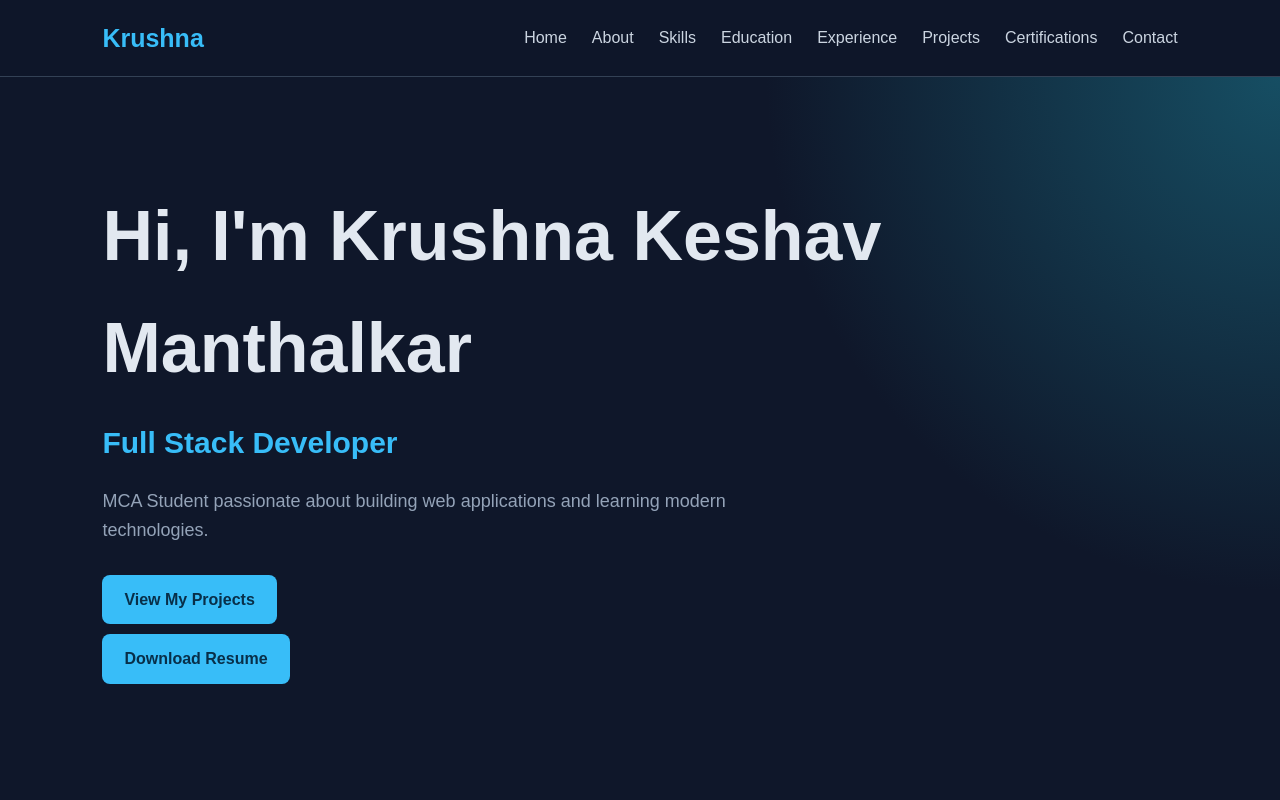
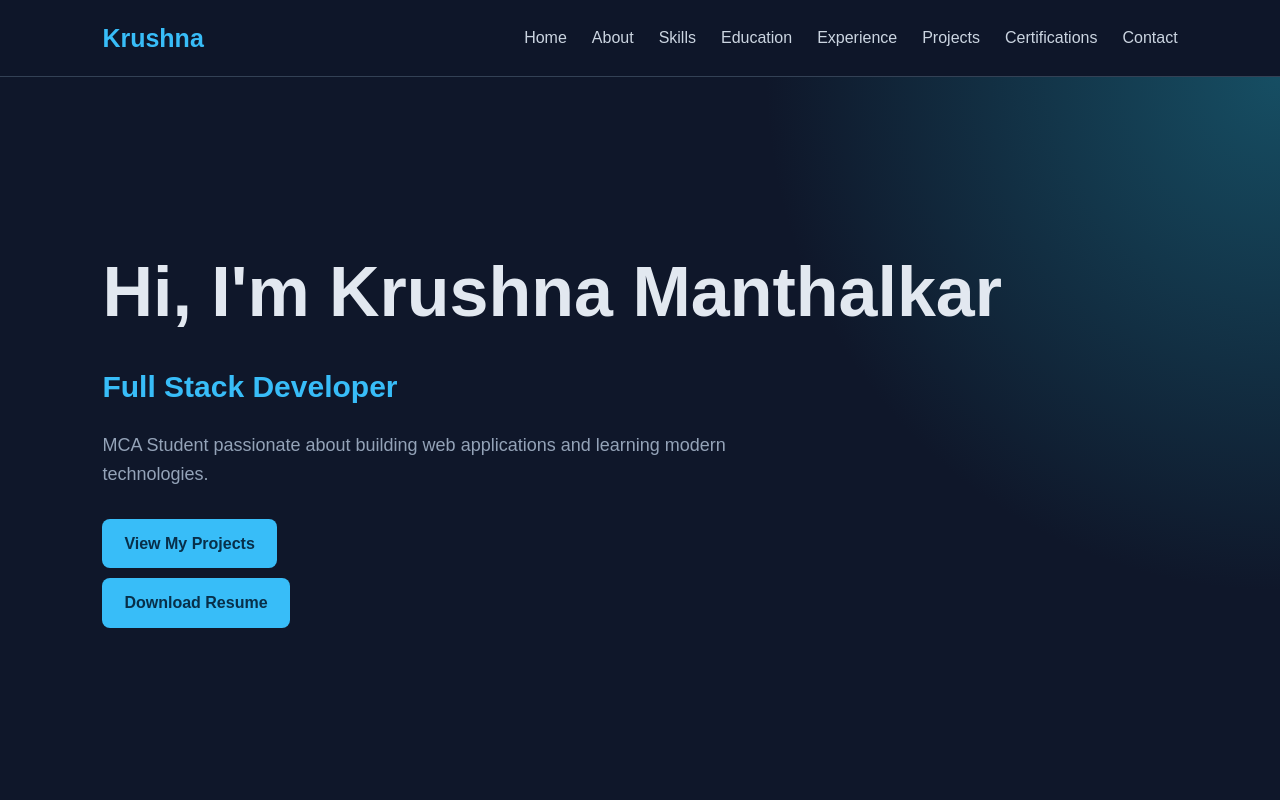
Before and after one commit to KrushnaManthalkar/KrushnaManthalkar_DeveloperPortfolio, a plain HTML site: page frontend/index.html in a window 1280 px wide. Shown: the top 800 px of the page. Drawn offline with Linux system fonts and the light colour scheme.

Commit message:
Added the profile image and the little changes n th index page

```diff
--- a/frontend/index.html
+++ b/frontend/index.html
@@ -30,7 +30,7 @@
 
     <!-- Home -->
     <section id="home">
-        <h1>Hi, I'm Krushna Keshav Manthalkar</h1>
+        <h1>Hi, I'm Krushna Manthalkar</h1>
         <h2>Full Stack Developer</h2>
 
         <p>
```
Also changed, not shown: frontend/assets/profile.jpg (added).
